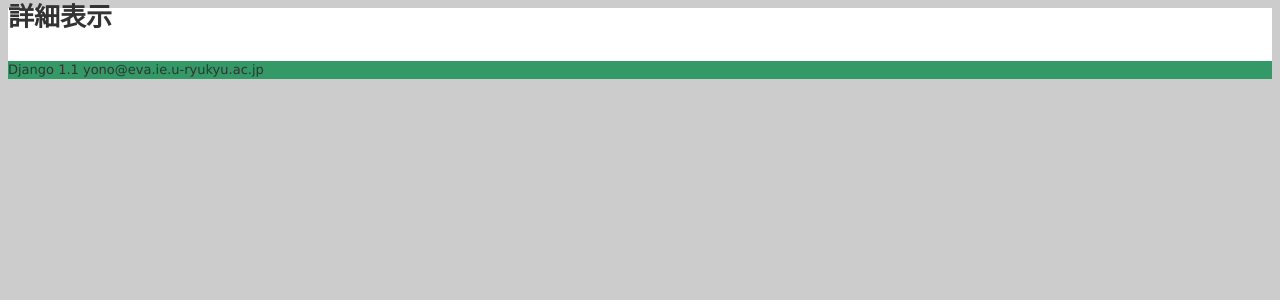
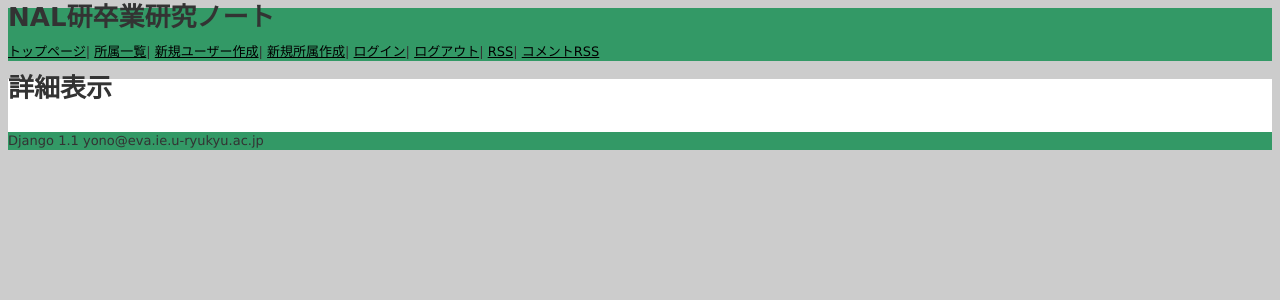
Before and after one commit to yono/graduation_thesis_note, a Python web app: template templates/note/note.html in a window 1280 px wide. Shown: the top 300 px of the page. Run offline with Jinja, Linux system fonts and the light colour scheme; the template is opened without the code that fills it, so the values that code supplies are empty.

Commit message:
テンプレートを修正

```diff
--- a/templates/note/base.html
+++ b/templates/note/base.html
@@ -1,11 +1,20 @@
 <html>
     <head>
-        <title>NAL研卒業研究ノート</title>
+        <title>NAL研卒業研究ノート::{% block title %}{%endblock title%}</title>
         <meta http-equiv="Content-Type" content="text/html; charset=UTF-8" />
         <link rel="stylesheet" href="/site_media/css/scaffold.css" />
     </head>
     <body>
         <div class="header">
+            <h1>NAL研卒業研究ノート</h1>
+            <a href='/note'>トップページ</a>|
+            <a href='/note/belong_list'>所属一覧</a>|
+            <a href='/note/create_user'>新規ユーザー作成</a>|
+            <a href='/note/create_belong'>新規所属作成</a>|
+            <a href='/note/login'>ログイン</a>|
+            <a href='/note/logout'>ログアウト</a>|
+            <a href='/note/rss'>RSS</a>|
+            <a href='/note/comment_rss'>コメントRSS</a>
         </div>
 
         <div class="content">
--- a/templates/note/index.html
+++ b/templates/note/index.html
@@ -1,4 +1,8 @@
 {% extends "note/base.html" %}
+
+{% block title %}
+Index
+{% endblock title %}
 
 {% block content %}
 {% if user_list %}
--- a/templates/note/note.html
+++ b/templates/note/note.html
@@ -1,4 +1,7 @@
 {% extends 'note/base.html' %}
+{% block title %}
+ノート詳細
+{% endblock title %}
 {% block content %}
 <h1>詳細表示</h1>
 {% if note %}
--- a/templates/note/user.html
+++ b/templates/note/user.html
@@ -1,4 +1,7 @@
 {% extends "note/base.html" %}
+{% block title %}
+{{user.nick}} のノート一覧
+{% endblock title %}
 {% block content %}
 <h1>{{user.nick}} のノート一覧</h1>
 {% if notes %}
```
